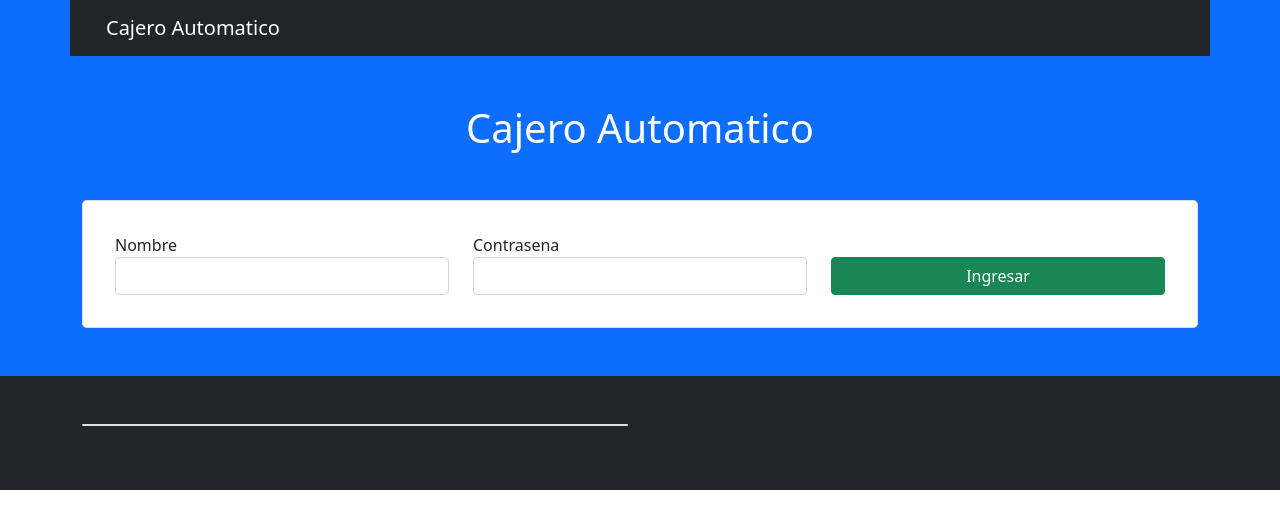
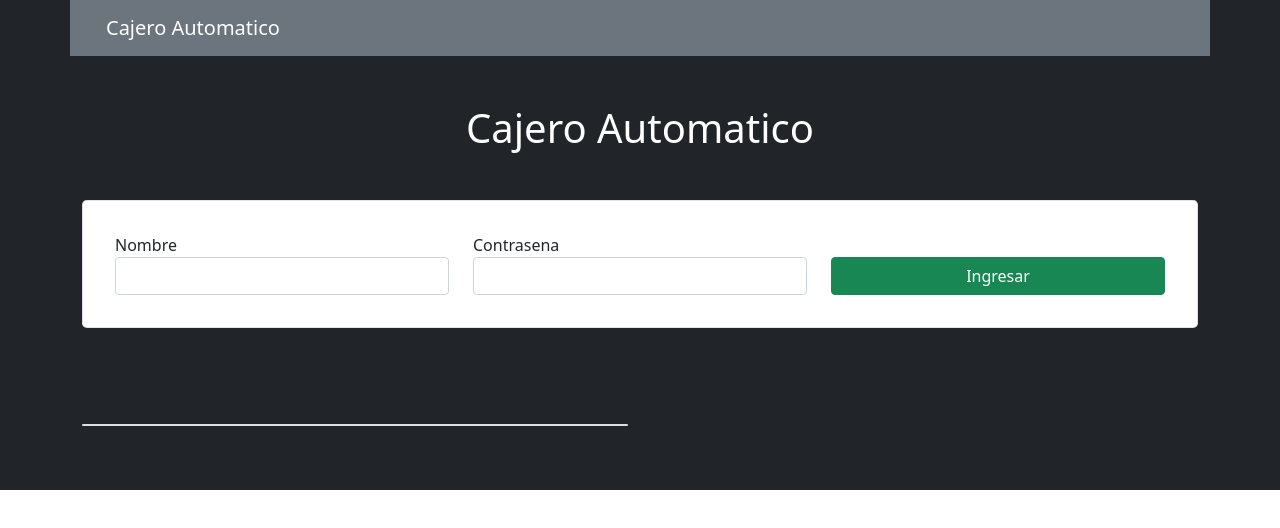
Before and after one commit to DaviToy/DaviToy.github.io, a plain HTML site: page index.html in a window 1280 px wide. Drawn offline with nearby package versions, Linux system fonts and the light colour scheme.

Commit message:
tercer commit

```diff
--- a/index.html
+++ b/index.html
@@ -10,10 +10,10 @@
     <title>Cajero</title>
 </head>
 <body>
-    <header class="bg-primary">
+    <header class="bg-dark">
         <div class="container">
             <div class="row">
-                <nav class="navbar navbar-expand-lg navbar-dark bg-dark">
+                <nav class="navbar navbar-expand-lg navbar-dark bg-secondary">
                     <div class="container-fluid">
                       <a class="navbar-brand" href="#">Cajero Automatico</a>
                       <button class="navbar-toggler" type="button" data-bs-toggle="collapse" data-bs-target="#navbarNav" aria-controls="navbarNav" aria-expanded="false" aria-label="Toggle navigation">
```
